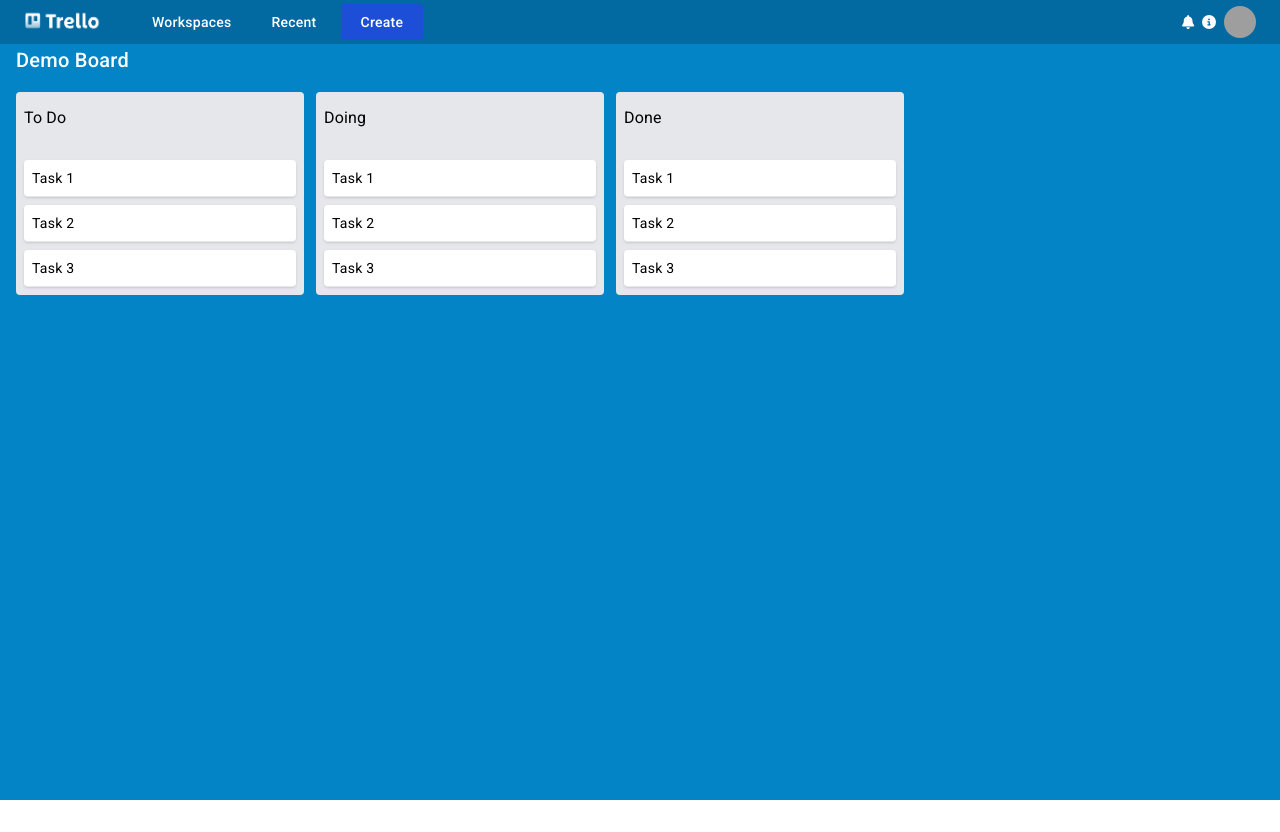
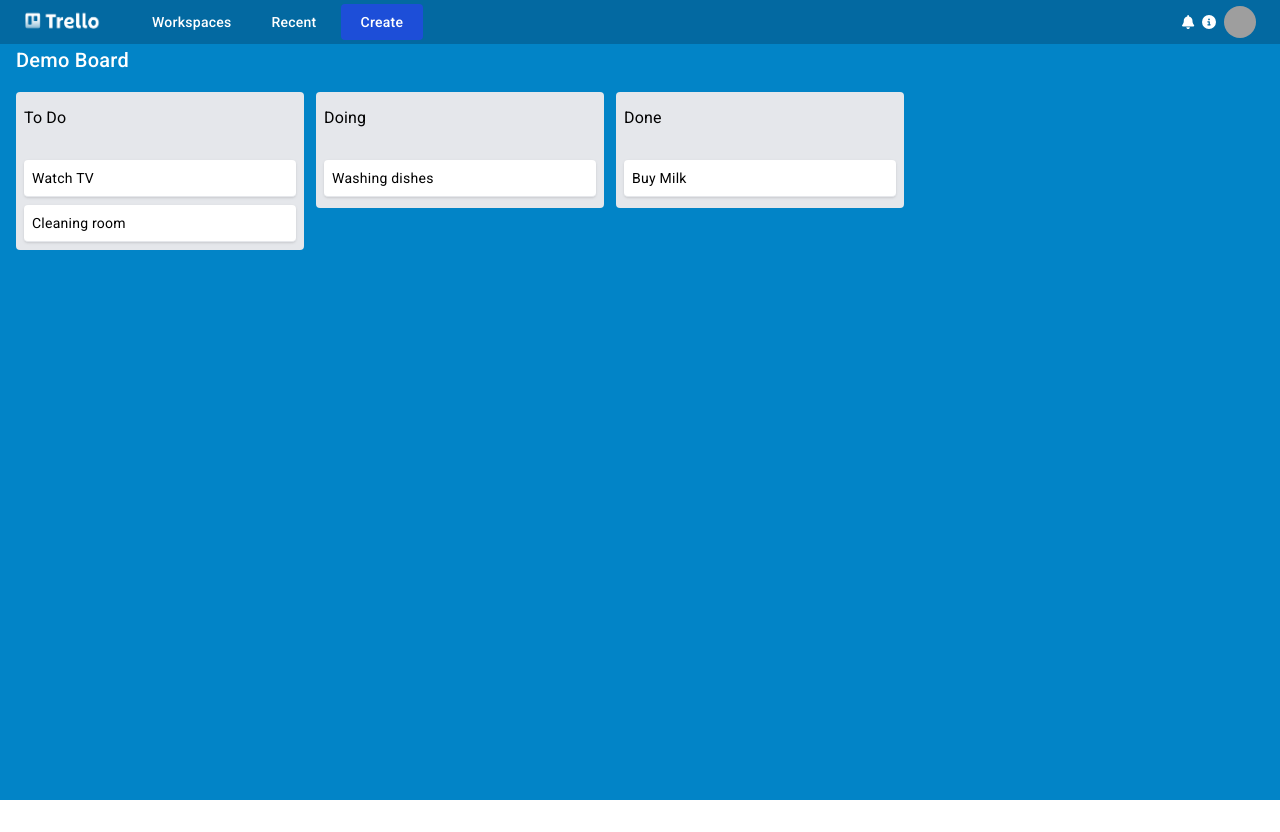
Before and after one commit to PabloGarRod/trello-clone, an Angular app: page /board in a window 1280 px wide. Built offline with nearby package versions, Linux system fonts and the light colour scheme; grey boxes are pictures that could not be loaded.

Commit message:
Drag and drop transferencia entre columnas

```diff
--- a/src/app/pages/board/board.component.html
+++ b/src/app/pages/board/board.component.html
@@ -4,16 +4,17 @@
     <div>
       <h2 class="text-xl font-bold text-white my-4">Demo Board</h2>
     </div>
-    <div class="flex items-start w-full h-full">
+    <div class="flex items-start w-full h-full" cdkDropListGroup>
       <div class="rounded bg-gray-200 w-72 p-2 mr-3">
         <div class="flex justify-between py-1">
           <h3 class="text-sm font-bold ml-2">To Do</h3>
         </div>
 
         <div
-          class="text-sm mt-2"
+          class="text-sm mt-2 min-h-[2.5rem]"
           cdkDropList
           (cdkDropListDropped)="drop($event)"
+          [cdkDropListData]="toDos"
         >
           <div
             *ngFor="let toDo of toDos"
@@ -30,21 +31,18 @@
           <h3 class="text-sm font-bold ml-2">Doing</h3>
         </div>
 
-        <div class="text-sm mt-2">
+        <div
+          class="text-sm mt-2 min-h-[2.5rem]"
+          cdkDropList
+          (cdkDropListDropped)="drop($event)"
+          [cdkDropListData]="doing"
+        >
           <div
+            *ngFor="let task of doing"
+            cdkDrag
             class="bg-white shadow p-2 rounded mt-2 border-b border-x-gray-300 cursor-pointer hover:bg-gray-400"
           >
-            Task 1
-          </div>
-          <div
-            class="bg-white shadow p-2 rounded mt-2 border-b border-x-gray-300 cursor-pointer hover:bg-gray-400"
-          >
-            Task 2
-          </div>
-          <div
-            class="bg-white shadow p-2 rounded mt-2 border-b border-x-gray-300 cursor-pointer hover:bg-gray-400"
-          >
-            Task 3
+            {{ task.title }}
           </div>
         </div>
       </div>
@@ -54,21 +52,18 @@
           <h3 class="text-sm font-bold ml-2">Done</h3>
         </div>
 
-        <div class="text-sm mt-2">
+        <div
+          class="text-sm mt-2 min-h-[2.5rem]"
+          cdkDropList
+          (cdkDropListDropped)="drop($event)"
+          [cdkDropListData]="done"
+        >
           <div
+            *ngFor="let task of done"
+            cdkDrag
             class="bg-white shadow p-2 rounded mt-2 border-b border-x-gray-300 cursor-pointer hover:bg-gray-400"
           >
-            Task 1
-          </div>
-          <div
-            class="bg-white shadow p-2 rounded mt-2 border-b border-x-gray-300 cursor-pointer hover:bg-gray-400"
-          >
-            Task 2
-          </div>
-          <div
-            class="bg-white shadow p-2 rounded mt-2 border-b border-x-gray-300 cursor-pointer hover:bg-gray-400"
-          >
-            Task 3
+            {{ task.title }}
           </div>
         </div>
       </div>
--- a/src/app/pages/board/board.component.ts
+++ b/src/app/pages/board/board.component.ts
@@ -4,6 +4,7 @@ import {
   DragDropModule,
   CdkDragDrop,
   moveItemInArray,
+  transferArrayItem,
 } from '@angular/cdk/drag-drop';
 import { NavbarComponent } from '../../components/navbar/navbar.component';
 import { ToDo } from '../../models/todo.models';
@@ -31,19 +32,37 @@ export class BoardComponent {
   toDos: ToDo[] = [
     {
       id: '1',
-      title: 'Task 1',
+      title: 'Watch TV',
     },
     {
       id: '2',
-      title: 'Task 2',
-    },
-    {
-      id: '3',
-      title: 'Task 3',
+      title: 'Cleaning room',
     },
   ];
 
+  doing: ToDo[] = [
+    {
+      id: '3',
+      title: 'Washing dishes',
+    },
+  ];
+
+  done: ToDo[] = [{ id: '4', title: 'Buy Milk' }];
+
   drop(event: CdkDragDrop<ToDo[]>) {
-    moveItemInArray(this.toDos, event.previousIndex, event.currentIndex);
+    if (event.previousContainer === event.container) {
+      moveItemInArray(
+        event.container.data,
+        event.previousIndex,
+        event.currentIndex
+      );
+    } else {
+      transferArrayItem(
+        event.previousContainer.data,
+        event.container.data,
+        event.previousIndex,
+        event.currentIndex
+      );
+    }
   }
 }
```
